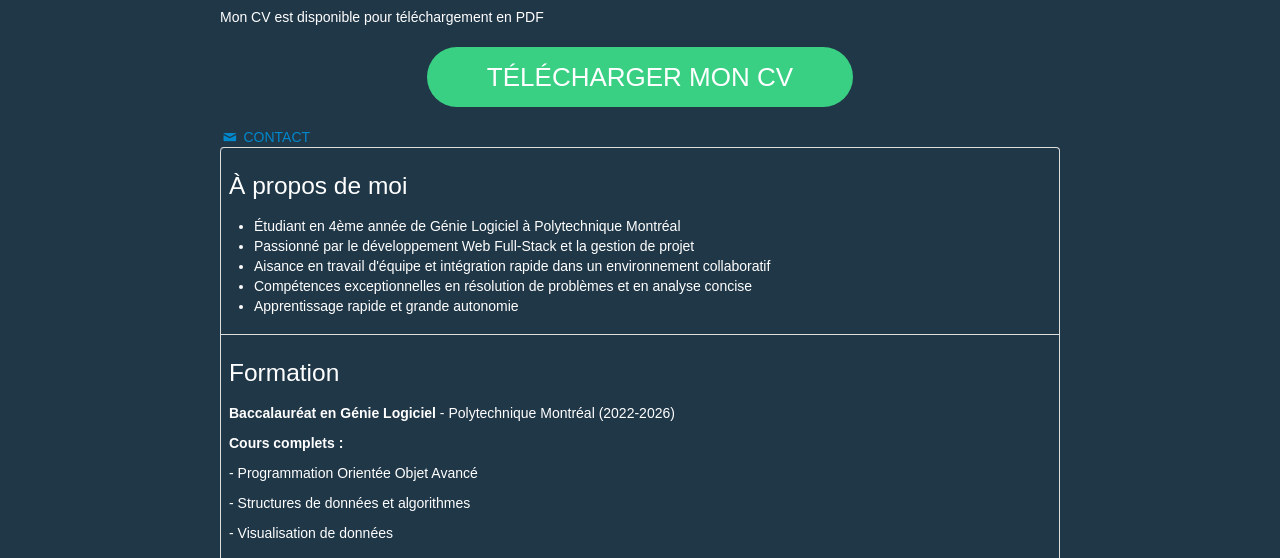
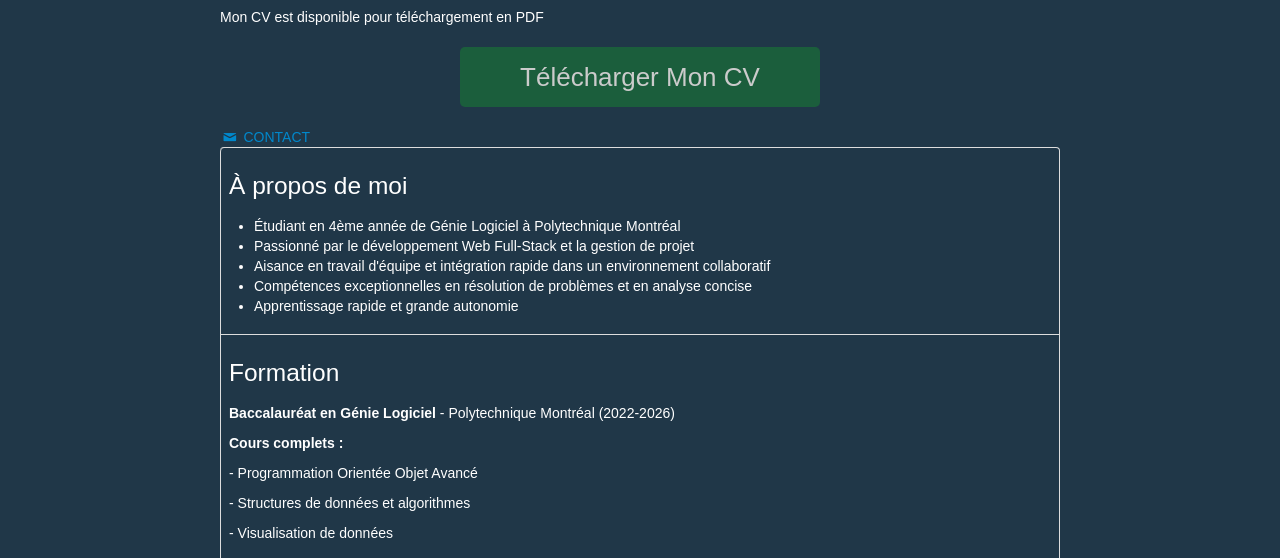
Before and after one commit to ImNoax/portfolio, a website: page resume.html in a window 1280 px wide. Shown: the part 167-725 px from the top of the page. Drawn offline with Linux system fonts and the light colour scheme; a web font is replaced by a local one.

Commit message:
Modification Download resume

```diff
--- a/css/style.css
+++ b/css/style.css
@@ -45,20 +45,18 @@ a.brand img {
 }
 a.hire-me {
 	display: inline-block;
- *display: inline;
 	padding:20px 60px;
-	background:#39d084;
-	color:#fff;
-	text-transform:uppercase;
+	background:#1b5e3c;
+	color:#cbcbcb;
 	font-size:26px;
 	margin:20px 0;
 	-webkit-border-radius: 40px;
 	-moz-border-radius: 40px;
-	border-radius: 40px;
+	border-radius: 5px;
 }
 a.hire-me:hover {
 	text-decoration:none;
-	background:#11d170;
+	background:#0fb461;
 }
 .social {
 	text-align:center;
@@ -174,7 +172,7 @@ ul.social-icons li a:hover {
 }
 .css2 {
 	width:85%;
-	background:#39d084;
+	background:#217149;
 	-moz-animation:photoshop 2s ease-out;
 	-webkit-animation:photoshop 2s ease-out;
 }
--- a/resume.html
+++ b/resume.html
@@ -34,7 +34,9 @@
   <div class="container resume">
     <h2>Mon Resume</h2>
     <div>Mon CV est disponible pour téléchargement en PDF</div>
-    <div class="btn-center"> <a href="assets/NOAHNAMOKOCV2025-NEW.pdf" class="hire-me"> Télécharger Mon CV</a></div>
+
+    <div class="btn-center"> <a href="assets/NOAHNAMOKOCV2025-NEW.pdf" class="hire-me" download> Télécharger Mon CV</a></div>
+
     <!-- Quadrillage pour le contenu du CV -->
     <a href="contact.html"> <i class="icon-mail"></i> CONTACT</a>
     <table class="table table-bordered">
```
